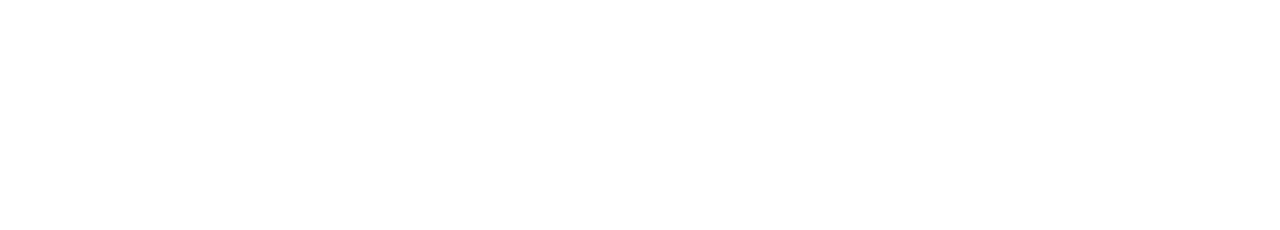
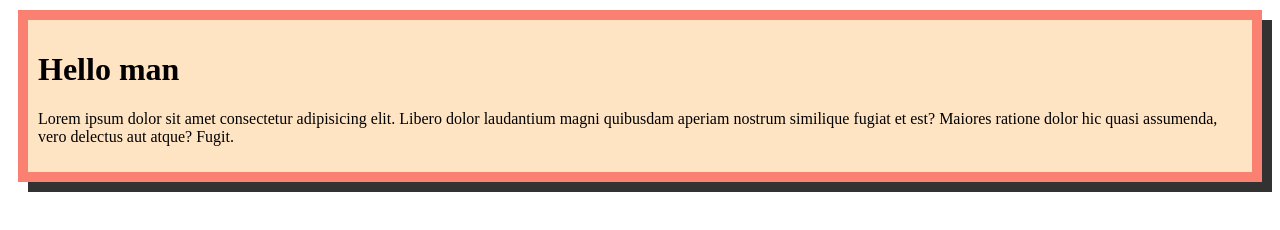
Before and after one commit to imjoyhalder/my-first-github-repo, a plain HTML site: page index.html in a window 1280 px wide. Drawn offline with Linux system fonts and the light colour scheme.

Commit message:
added the first blog

```diff
--- a/index.html
+++ b/index.html
@@ -4,8 +4,15 @@
     <meta charset="UTF-8">
     <meta name="viewport" content="width=device-width, initial-scale=1.0">
     <title>My First Ever Github repo</title>
+    <link rel="stylesheet" href="styles/blog.css">
 </head>
 <body>
-
+    <div>
+        <h1>Hello man</h1>
+        <p>Lorem ipsum dolor sit amet consectetur adipisicing elit.
+         Libero dolor laudantium magni quibusdam aperiam nostrum
+         similique fugiat et est? Maiores ratione dolor hic quasi assumenda,
+         vero delectus aut atque? Fugit.</p>
+    </div>
 </body>
 </html>
--- /dev/null
+++ b/styles/blog.css
@@ -0,0 +1,7 @@
+div{
+    background-color: bisque;
+    padding: 10px;
+    margin: 10px;
+    border: 10px solid salmon;
+    box-shadow: 10px 10px rgba(0, 0, 0, 0.804);
+}
```
